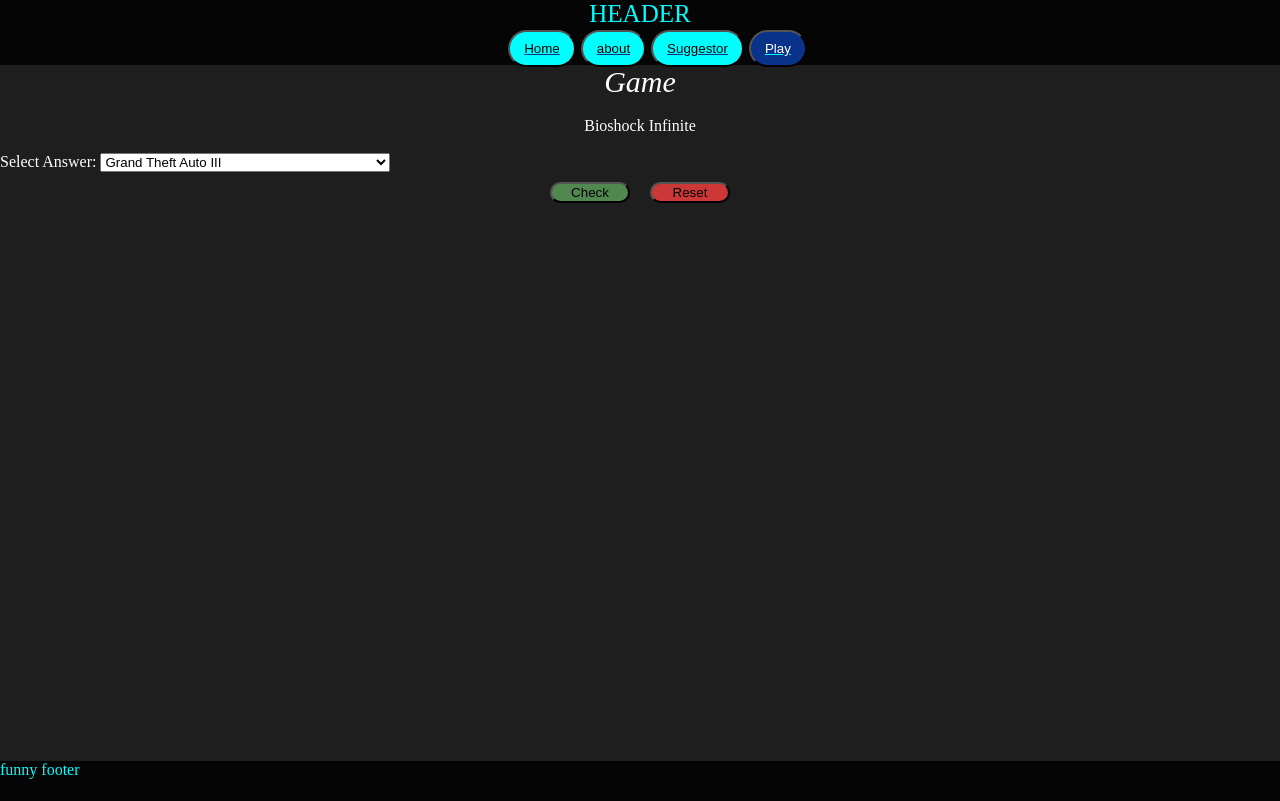
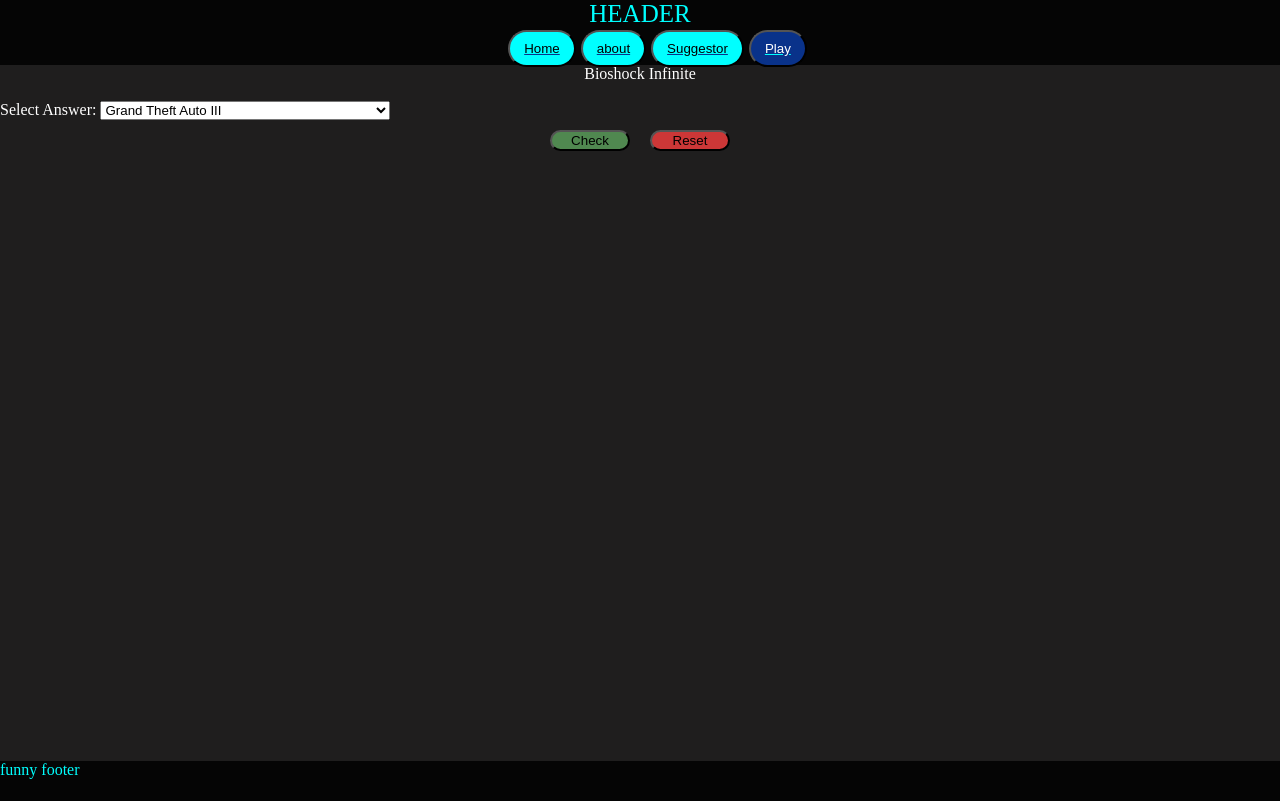
Before and after one commit to AlexReidNZ/svelte, a SvelteKit app: page /game in a window 1280 px wide. Built offline with nearby package versions, Linux system fonts and the light colour scheme.

Commit message:
feat : Remove title from game page

```diff
--- a/src/routes/game/+page.svelte
+++ b/src/routes/game/+page.svelte
@@ -39,8 +39,6 @@
   };
 </script>
 
-<h1>Game</h1>
-<br>
 <p>{answer.Title}</p>
 <br>
 <label for="selectAnser">Select Answer:</label>
```
